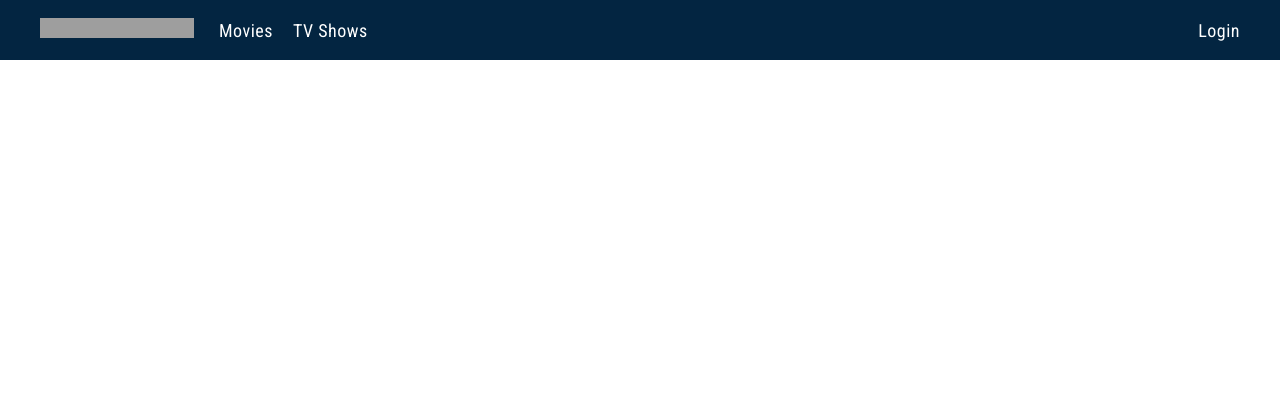
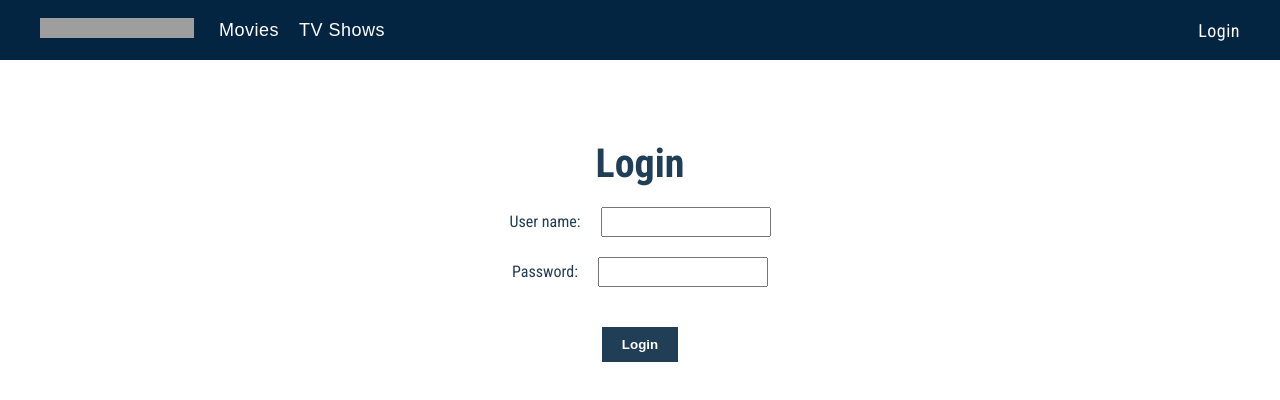
Before and after one commit to RJCB/react-movie-db-app, a React (Create React App) app: page /login in a window 1280 px wide. Shown: the top 400 px of the page. Built offline with nearby package versions, Linux system fonts and the light colour scheme; no server answers; grey boxes are pictures that could not be loaded.

Commit message:
create login page

```diff
--- a/src/App.js
+++ b/src/App.js
@@ -4,6 +4,9 @@ import Home from './pages/Home';
 import Header from './components/Header';
 import { createContext, useState } from 'react';
 import MovieDetails from './pages/MovieDetails';
+import Login from './components/Login';
+import NotFound from './components/NotFound';
+
 export const SearchTermContext = createContext();
 const App = () => {
   const [searchTerm, setSearchTerm] = useState('');
@@ -15,6 +18,8 @@ const App = () => {
         <Routes>
           <Route path="/" element={<Home />} />
           <Route path="details/:mediaType/:mediaId" element={<MovieDetails />} />
+          <Route path="login" element={<Login />} />
+          <Route path="*" element={<NotFound />} />
         </Routes>
       </>
     </SearchTermContext.Provider>
--- a/src/_App.scss
+++ b/src/_App.scss
@@ -6,7 +6,8 @@ header {
 	justify-content: space-between;
 	padding: 0 40px;
 
-	a {
+	a,
+	button {
 		font-weight: 500;
 		letter-spacing: 0.5px;
 	}
@@ -23,7 +24,8 @@ header {
 		nav {
 			margin-left: 25px;
 
-			a {
+			a,
+			button {
 				margin-right: 20px;
 
 				&:first-child {
@@ -37,17 +39,23 @@ header {
 		}
 	}
 
-	a {
+	a,
+	button {
 		text-decoration: none;
 		color: #fff;
 		font-size: 18px;
+		background-color: transparent;
+	}
+
+	button {
+		border: none;
 	}
 }
 
 .homepage {
 	.hero {
 		height: 38vh;
-		background-color: #000;
+		background-image: url('https://www.themoviedb.org/t/p/w1920_and_h600_multi_faces_filter(duotone,032541,01b4e4)/bgQUBbZ14hfeb975yZ2YzTnAwen.jpg');
 
 		.hero-content {
 			padding: 90px 8vw 0;
@@ -129,17 +137,6 @@ header {
 
 			&:hover {
 				background-color: #01b4e4;
-				// animation: backgroundAnimation 1s ease-in;
-			}
-
-			@keyframes backgroundAnimation {
-				from {
-					background-color: #c0fecf;
-				}
-
-				to {
-					background-color: #01b4e4;
-				}
 			}
 		}
 	}
@@ -205,6 +202,7 @@ header {
 .details {
 	.heroimage {
 		height: 65vh;
+		background-size: cover;
 
 		&_customBg {
 			background: linear-gradient(to right, rgb(81 81 81) 150px, rgb(89 89 92 / 60%) 100%);
@@ -349,6 +347,61 @@ header {
 	}
 }
 
+// spinner
+.spinner {
+	margin: 20px auto;
+	border: 8px solid transparent;
+	border-top: 8px solid #203E56;
+	border-radius: 50%;
+	width: 80px;
+	height: 80px;
+	animation: spin 2s linear infinite;
+}
+
+@keyframes spin {
+	0% {
+		transform: rotate(0deg);
+	}
+
+	100% {
+		transform: rotate(360deg);
+	}
+}
+
+.login-page {
+	text-align: center;
+	color: #203E56;
+	margin-top: 80px;
+
+	h1 {
+		font-size: 2.5rem;
+		color: #203E56;
+		margin-bottom: 20px;
+	}
+
+	label {
+		font-size: 16px;
+		width: 100px;
+	}
+
+	input {
+		width: 170px;
+		margin-left: 20px;
+		margin-bottom: 20px;
+		height: 30px;
+	}
+
+	button {
+		margin-top: 20px;
+		border: none;
+		padding: 10px 20px;
+		background-color: #203E56;
+		color: #fff;
+		cursor: pointer;
+		font-weight: 600;
+	}
+}
+
 @media only screen and (max-width:1024px) {
 	.homepage {
 		.hero {
--- a/src/components/Header.js
+++ b/src/components/Header.js
@@ -8,12 +8,12 @@ const Header = () => {
                 <div className="nav-menu">
                     <Link to="/"><img src="https://www.themoviedb.org/assets/2/v4/logos/v2/blue_short-8e7b30f73a4020692ccca9c88bafe5dcb6f8a62a4c6bc55cd9ba82bb2cd95f6c.svg" alt="" role="presentation" /></Link>
                     <nav role="navigation">
-                        <a href="#">Movies</a>
-                        <a href="#">TV Shows</a>
+                        <button>Movies</button>
+                        <button>TV Shows</button>
                     </nav>
                 </div>
                 <div className="nav-login">
-                    <a href="#">Login</a>
+                    <Link to="/login">Login</Link>
                 </div>
             </header>
         </>
--- /dev/null
+++ b/src/components/Login.js
@@ -0,0 +1,28 @@
+import React, { useState } from 'react'
+
+const Login = () => {
+    const [userName, setUserName] = useState('');
+    const [password, setPassword] = useState('');
+
+    const handleClick = () => {
+        return null;
+    }
+
+    return (
+        <div className="login-page">
+            <h1>Login</h1>
+            <div>
+                <label for="username">User name:</label>
+                <input type="text" name="username" value={userName} onClick={(e) => setUserName(e.target.value)} />
+            </div>
+
+            <div>
+                <label for="password">Password:</label>
+                <input type="password" name="password" value={password} onClick={(e) => setPassword(e.target.value)} />
+            </div>
+            <button onClick={handleClick}>Login</button>
+        </div>
+    )
+}
+
+export default Login
--- /dev/null
+++ b/src/components/NotFound.js
@@ -0,0 +1,9 @@
+import React from 'react'
+
+const NotFound = () => {
+    return (
+        <div style={{ fontSize: "3rem", color: "#203e56", textAlign: "center", marginTop: "50px" }}>Sorry, something went wrong.</div>
+    )
+}
+
+export default NotFound
--- a/src/components/Spinner.js
+++ b/src/components/Spinner.js
@@ -2,7 +2,7 @@ import React from 'react'
 
 const Spinner = () => {
     return (
-        <div className="spinner">Spinner</div>
+        <div className="spinner"></div>
     )
 }
 
--- a/src/components/Thumb.js
+++ b/src/components/Thumb.js
@@ -6,10 +6,11 @@ import noImage from "../images/no_image.jpeg";
 
 const Thumb = ({ item }) => {
     const { id, title, media_type, original_name, vote_average, release_date, poster_path, first_air_date } = item || {};
-    const { searchTerm } = useContext(SearchTermContext);
+    const { searchTerm, setSearchTerm } = useContext(SearchTermContext);
     const history = useNavigate();
 
     const handleThumbClick = () => {
+        setSearchTerm('');
         history(`details/${media_type}/${id}`);
     }
 
--- a/src/pages/MovieDetails.js
+++ b/src/pages/MovieDetails.js
@@ -37,7 +37,7 @@ const MovieDetails = () => {
 		const element = movieCredits.crew?.filter(credit => (credit.job === 'Director')).map(director => {
 			return <CrewThumb key={director.id} job={director.job} name={director.name || director.original_name} img={director.profile_path} />;
 		})
-		return element;
+		return element.length > 0 ? element : <p>No crew to show</p>;
 	}
 
 	const getActors = () => {
```
